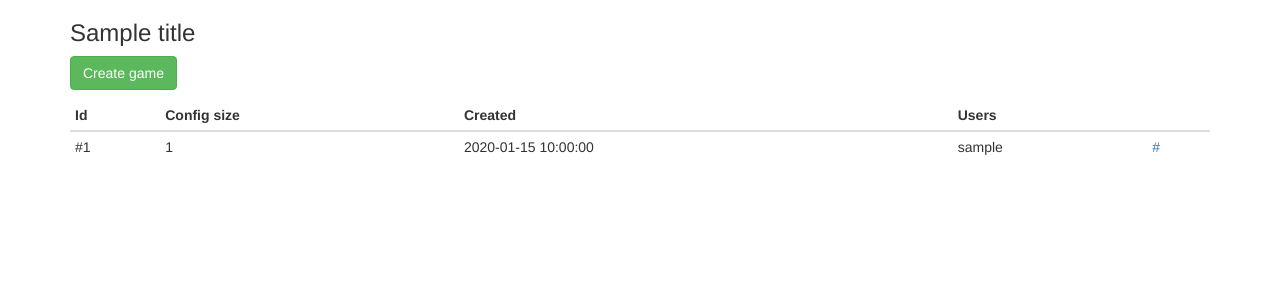
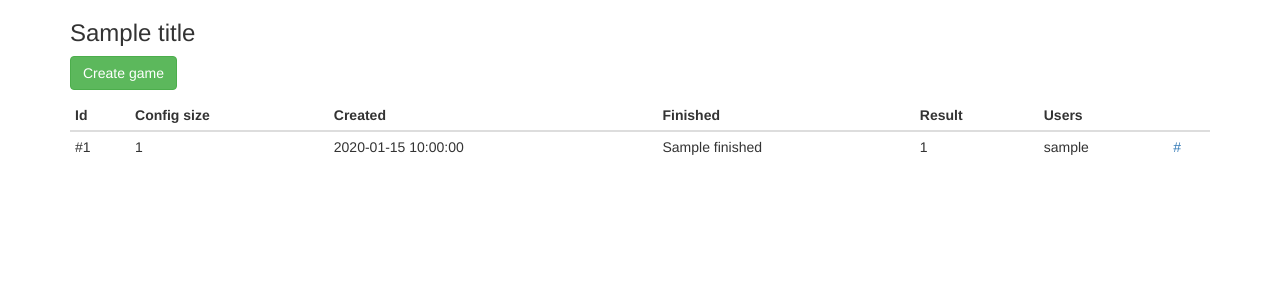
Before and after one commit to anton-nikiforov/aiohttp_tictactoe, a Python web app: template templates/game/index.html in a window 1280 px wide. Shown: the part 52-352 px from the top of the page. Run offline with Jinja, Linux system fonts and the light colour scheme; the template is opened without the code that fills it: most values are stand-ins (such as "Sample title", 1, 10 or a date in 2020); some libraries are stand-ins or nearby versions.

Commit message:
fix finding winner & frontend changes

```diff
--- a/game/models.py
+++ b/game/models.py
@@ -41,7 +41,7 @@ class Games(BaseModel):
 
 	async def one(self, game_id=None):
 		async with self.db.acquire() as conn:
-			result = await conn.execute(games.select(games.c.id == game_id))
+			result = await conn.execute(games.select().where(games.c.id == game_id))
 			return await result.first()
 
 	async def get_users(self, game_id=None):
--- a/static/styles.css
+++ b/static/styles.css
@@ -6,3 +6,9 @@
 	width: 50px;
 	height: 50px;
 }
+.game__players .winner {
+	color: #ff0000;
+}
+.log {
+	margin-top: 20px;
+}
--- a/templates/game/detail.html
+++ b/templates/game/detail.html
@@ -5,8 +5,9 @@
 		data-id="{{ game_id }}"
 		data-url="{{ url }}"
 		data-user="{{ user_id }}"
+		data-winner="{{ game_info.winner_id|int }}"
 		data-in-game="{{ current_user_in_game }}">
-		<h4>Players</h4>
+		<h3>Players</h3>
 		<ul class="game__players">
 			{% for user in game_users %}
 				<li id="player_{{ user.id }}">{{ user.login }}</li>
@@ -27,7 +28,8 @@
 			{% endfor %}
 		</div>
 	</div>
-	<div id="log"></div>
+	<div><a class="btn btn-default" href="{{ app.router['main'].url() }}">Back to list</a></div>
+	<div id="log" class="log"></div>
 {% endblock %}
 
 {% block footer %}
--- a/templates/game/index.html
+++ b/templates/game/index.html
@@ -8,6 +8,8 @@
 				<th>Id</th>
 				<th>Config size</th>
 				<th>Created</th>
+				<th>Finished</th>
+				<th>Result</th>
 				<th>Users</th>
 				<th></th>
 			</tr>
@@ -18,6 +20,13 @@
 					<td>#{{ one.id }}</td>
 					<td>{{ one.config_size }}</td>
 					<td>{{ one.created }}</td>
+					{% if one.finished %}
+						<td>{{ one.finished }}</td>
+						<td>{{ one.winner_id }}</td>
+					{% else %}
+						<td></td>
+						<td></td>
+					{% endif %}
 					<td>{{ one.users_login }}</td>
 					<td><a href="{{ one.url }}">{{ one.url_label }}</a></td>
 				</tr>
--- a/utils.py
+++ b/utils.py
@@ -20,7 +20,7 @@ async def check_for_winner(data=None):
 		if data[0][j]:
 			row = []
 			for i in ranges:
-				row.append(data[j][i])
+				row.append(data[i][j])
 			if row[1:] == row[:-1]:
 				return row[0]
 
```
Also changed, not shown: game/views.py (+6 -10 lines), static/app.js (+15 -7 lines).
